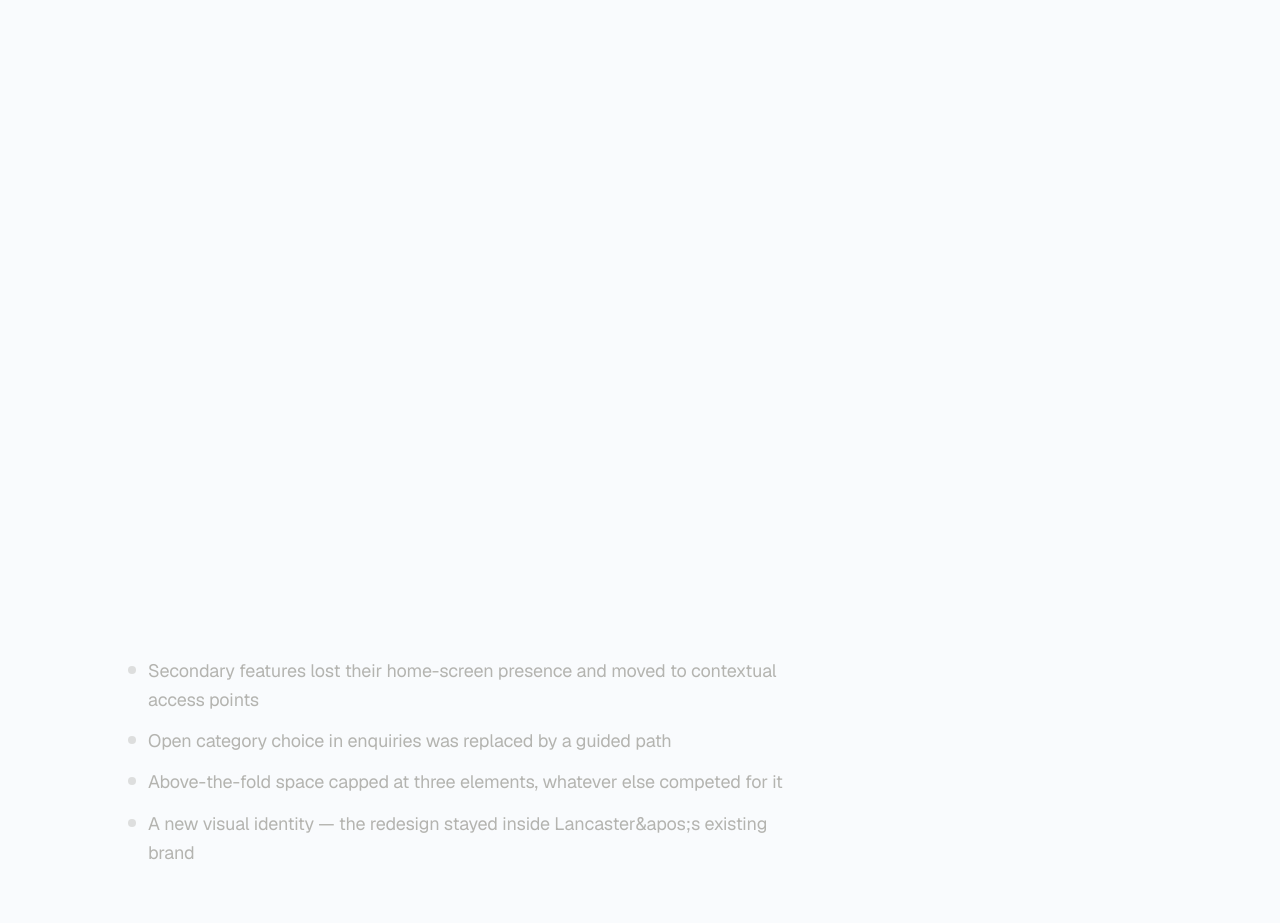
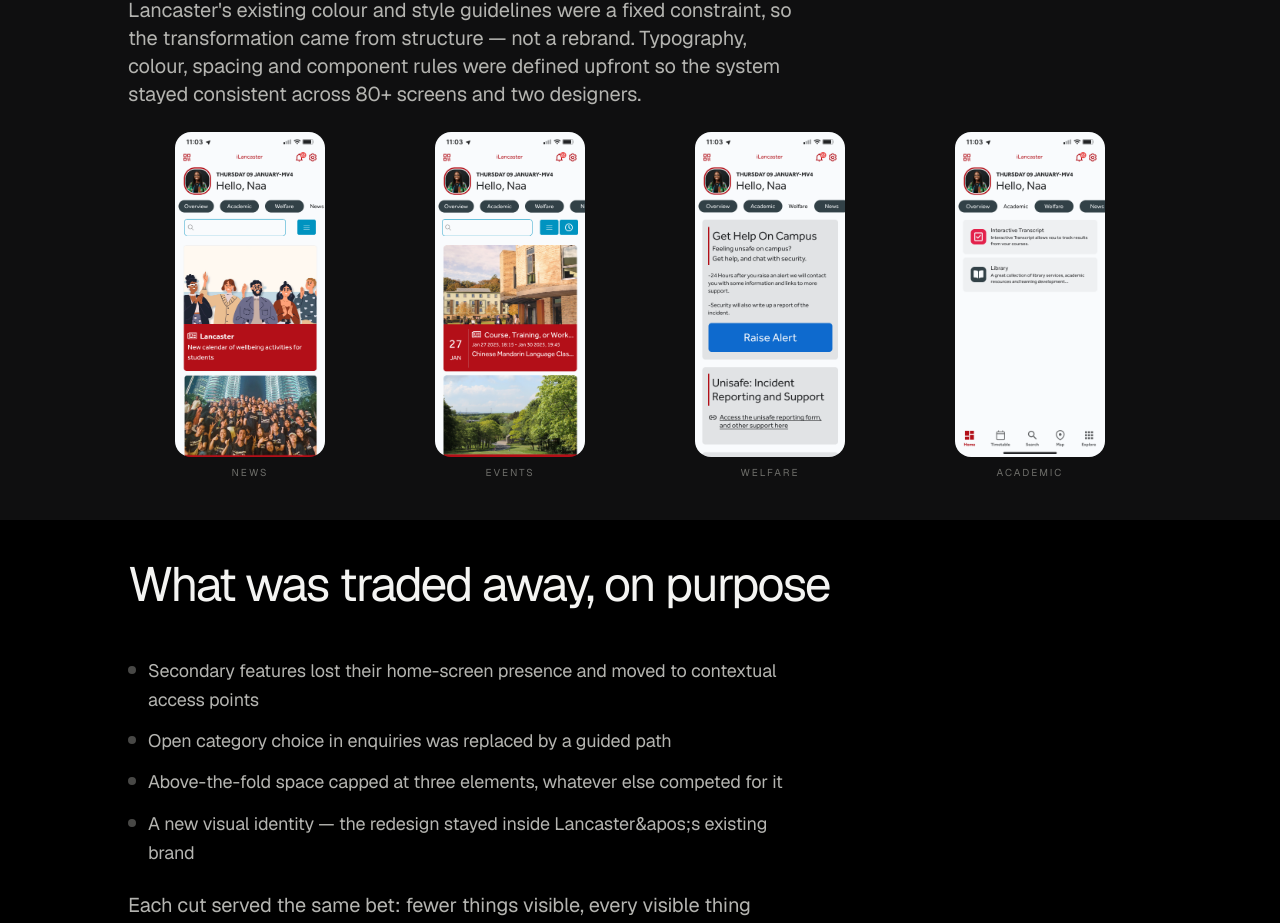
Before and after one commit to nandiniipillai/Portfolio, a Next.js app: page /work/ilancaster in a window 1280 px wide. Shown: the part 4994-5917 px from the top of the page. Built offline with nearby package versions, Linux system fonts and the light colour scheme.

Commit message:
fix feature lineup: add relative positioning to fill-image containers
Next.js fill images require position: relative on the parent. The 4 feature lineup images were missing relative, causing them to escape their containers and break the page layout at that scroll point.

```diff
--- a/app/work/ilancaster/page.jsx
+++ b/app/work/ilancaster/page.jsx
@@ -257,7 +257,7 @@
             ].map((f) => (
               <ScrollReveal key={f.label}>
                 <figure className="flex flex-col items-center">
-                  <div className="w-[130px] md:w-[150px] rounded-2xl overflow-hidden" style={{ aspectRatio: '390/844' }}>
+                  <div className="relative w-[130px] md:w-[150px] rounded-2xl overflow-hidden" style={{ aspectRatio: '390/844' }}>
                     <Image
                       src={f.src}
                       alt={f.label}
```
